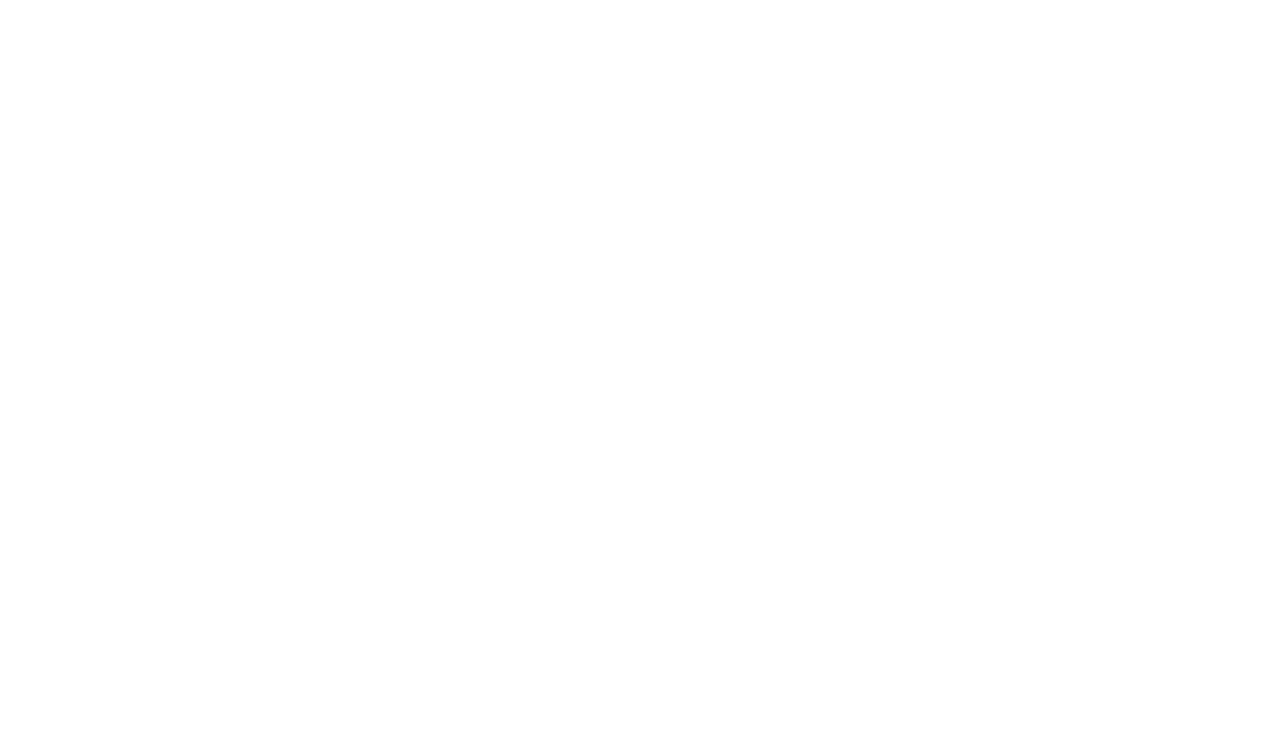
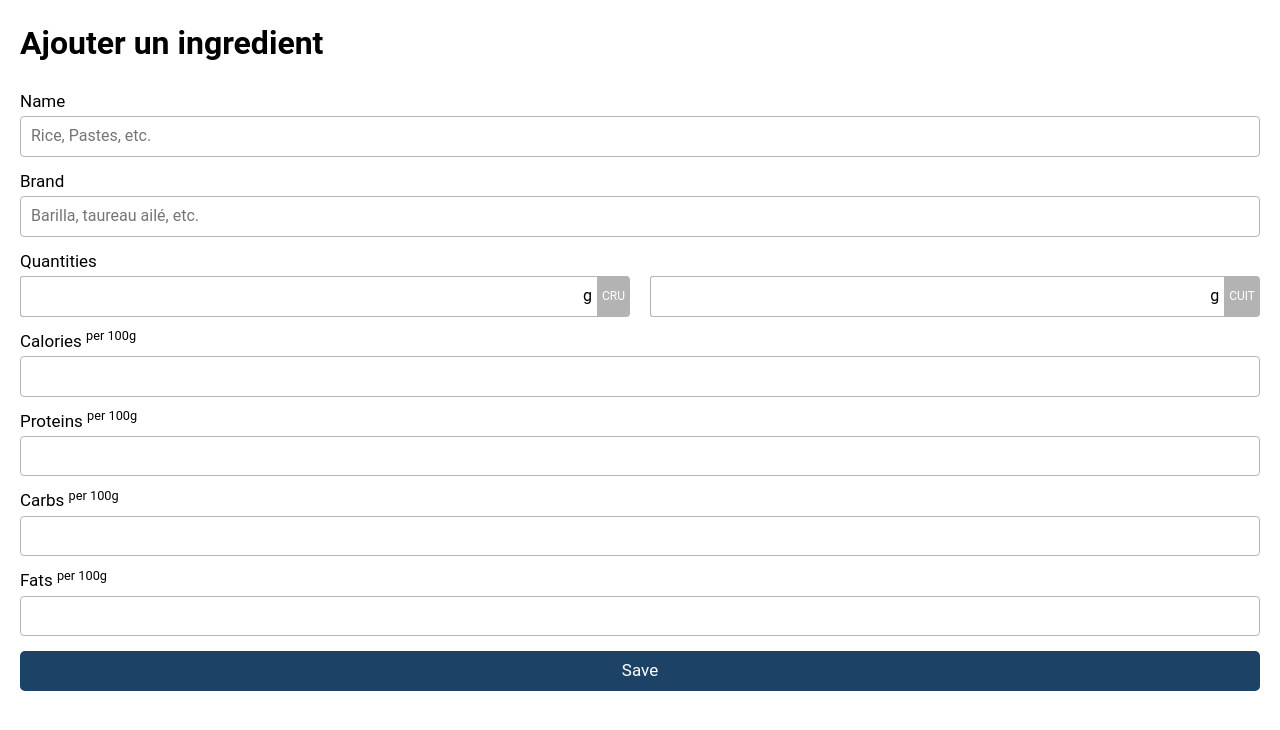
Before and after one commit to LeoGoemaere/nutrition-facts, a Nuxt app: page /FoodRegister in a window 1280 px wide. Before the commit this address had no page. Shown: the top 730 px of the page. Built offline with nearby package versions, Linux system fonts and the light colour scheme.

Commit message:
Create Foodregister page

```diff
--- /dev/null
+++ b/assets/scss/abstracts/_variables.scss
@@ -0,0 +1,12 @@
+// http://www.color-blindness.com/color-name-hue/
+$color-orient: #1C4366;
+
+$color-primary: $color-orient;
+
+// Neutral colors
+$color-black: black;
+$color-gray-70: hsl(0, 0%, 70%); // #b3b3b3
+$color-white: white;
+
+// Text color
+$text-color: $color-black;
--- /dev/null
+++ b/assets/scss/components/_buttons.scss
@@ -0,0 +1,9 @@
+.button {
+  border: none;
+  width: 100%;
+  padding: 10px;
+  border-radius: 5px;
+  background-color: $color-primary;
+  color: $color-white;
+  font-size: 17px;
+}
--- a/assets/scss/components/_fooddata.scss
+++ b/assets/scss/components/_fooddata.scss
@@ -1,5 +1,4 @@
 .fooddata {
-  height: 35px;
   display: flex;
   flex: 1;
   &:first-child {
@@ -18,11 +17,11 @@
 
 .fooddata__input {
   width: 100%;
-  padding: 0 20px;
+  padding: 10px 20px 10px 10px;
   box-sizing: border-box;
   font-size: 16px;
   background-color: transparent;
-  border: 1px solid #b3b3b3;
+  border: 1px solid $color-gray-70;
   border-right: none;
   border-radius: 3px 0 0 3px;
 }
@@ -38,12 +37,13 @@
 
 .fooddata__info {
   padding: 0 5px;
-  line-height: 35px;
+  display: flex;
+  align-items: center;
   font-size: 12px;
   text-align: center;
   text-transform: uppercase;
   color: #fff;
-  background-color: #b3b3b3;
+  background-color: $color-gray-70;
   border-radius: 0 4px 4px 0;
   border-right: 0;
   position: relative;
--- /dev/null
+++ b/assets/scss/components/_form.scss
@@ -0,0 +1,48 @@
+
+.form__row {
+  margin-bottom: 15px;
+}
+
+.form__flex {
+  display: flex;
+}
+
+.form__checkbox {
+  display: flex;
+  align-items: center;
+}
+
+.form__label {
+  margin-bottom: 5px;
+  display: block;
+  font-size: 17px;
+}
+
+.form__input {
+  display: block;
+  width: 100%;
+  padding: 10px 10px;
+  border: 1px solid $color-gray-70;
+  border-radius: 4px;
+  &:focus {
+    outline: none;
+  }
+}
+
+
+.form__select {
+  padding: 17px 10px;
+  width: 100%;
+  border-radius: 4px;
+  border: 1px solid $color-gray-70;
+  color: $color-black;
+}
+
+.form__input--error {
+  border-bottom: 2px solid red;
+}
+
+.form__input--valid ,
+.form__textarea--valid {
+  border-bottom: 2px solid green;
+}
--- a/assets/scss/style.scss
+++ b/assets/scss/style.scss
@@ -3,4 +3,6 @@
 @import "./base/base";
 
 // Components
+@import "./components/buttons";
 @import "./components/site";
+@import "./components/form";
--- a/layouts/default.vue
+++ b/layouts/default.vue
@@ -1,5 +1,5 @@
 <template>
-  <div>
+  <div class="site">
     <Nuxt />
   </div>
 </template>
--- a/nuxt.config.js
+++ b/nuxt.config.js
@@ -34,12 +34,19 @@ export default {
 
   // Modules for dev and build (recommended): https://go.nuxtjs.dev/config-modules
   buildModules: [
+    '@nuxtjs/style-resources',
   ],
 
   // Modules: https://go.nuxtjs.dev/config-modules
   modules: [
   ],
 
+  styleResources: {
+    scss: [
+      './assets/scss/abstracts/_variables.scss'
+    ],
+  },
+
   // Build Configuration: https://go.nuxtjs.dev/config-build
   build: {
   }
--- a/package.json
+++ b/package.json
@@ -13,6 +13,7 @@
     "nuxt": "^2.15.3"
   },
   "devDependencies": {
+    "@nuxtjs/style-resources": "^1.2.0",
     "node-sass": "^6.0.0",
     "sass-loader": "^10.2.0"
   }
--- /dev/null
+++ b/pages/FoodRegister/index.vue
@@ -0,0 +1,49 @@
+<template>
+  <div>
+    <h1>Ajouter un ingredient</h1>
+    <div class="form site__content">
+      <div class="form__row">
+        <label class="form__label">Name</label>
+        <input class="form__input" type="text" placeholder="Rice, Pastes, etc.">
+      </div>
+      <div class="form__row">
+        <label class="form__label">Brand</label>
+        <input class="form__input" type="text" placeholder="Barilla, taureau ailé, etc.">
+      </div>
+      <div class="form__row">
+        <label class="form__label">Quantities</label>
+        <div class="form__flex">
+          <FoodData :isCooked="false" />
+          <FoodData :isCooked="true" />
+        </div>
+      </div>
+      <div class="form__row">
+        <label class="form__label">Calories <sup>per 100g</sup></label>
+        <input class="form__input" type="text">
+      </div>
+      <div class="form__row">
+        <label class="form__label">Proteins <sup>per 100g</sup></label>
+        <input class="form__input" type="text">
+      </div>
+      <div class="form__row">
+        <label class="form__label">Carbs <sup>per 100g</sup></label>
+        <input class="form__input" type="text">
+      </div>
+      <div class="form__row">
+        <label class="form__label">Fats <sup>per 100g</sup></label>
+        <input class="form__input" type="text">
+      </div>
+      <button class="button">Save</button>
+    </div>
+  </div>
+</template>
+
+<script>
+export default {
+  name: 'FoodRegister'
+}
+</script>
+
+<style>
+
+</style>
--- a/pages/index.vue
+++ b/pages/index.vue
@@ -1,10 +1,10 @@
 <template>
-  <div class="site">
+  <div>
     <h1>Nutrition Facts</h1>
     <!-- <ImportExport /> -->
     <div class="site__content">
       <FoodLineItem />
-      <button>Add food</button>
+      <nuxt-link to="/FoodRegister">Ajouter un ingredient</nuxt-link>
     </div>
   </div>
 </template>
```
Also changed, not shown: 1 other file (tests, documents, lock files or other folders).
